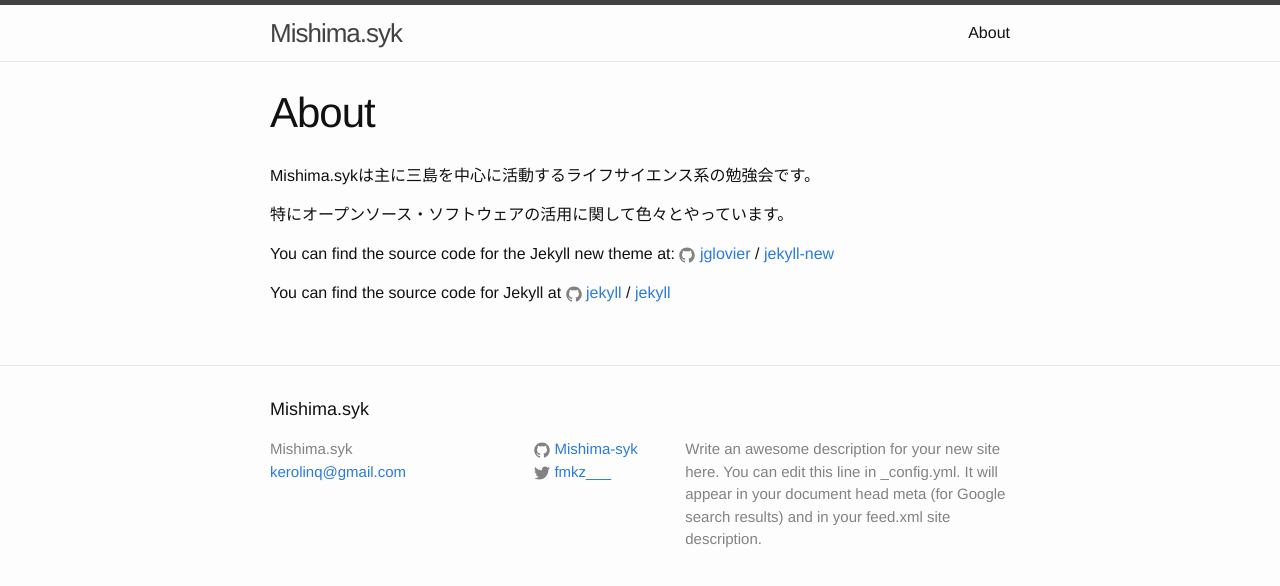
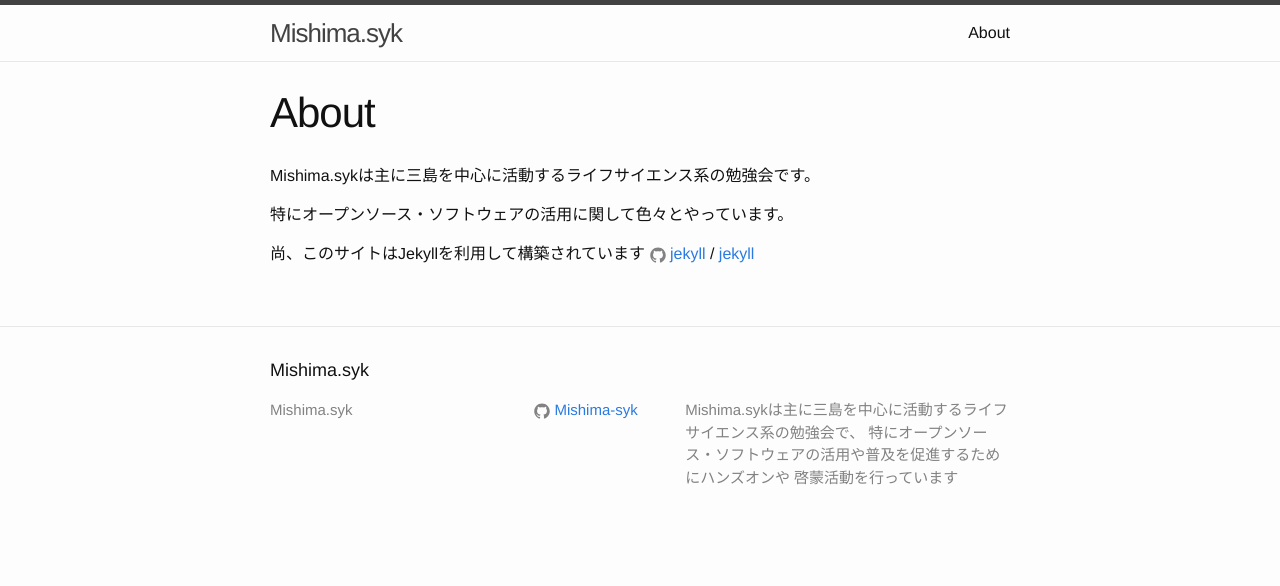
Before and after one commit to Mishima-syk/Mishima-syk.github.io, a Jekyll site: the page built from about.md, in a window 1280 px wide. Shown: the top 586 px of the page. Built offline with Jekyll 4.4.1, drawn with Linux system fonts in a browser that asks for light colours.

Commit message:
Change blog

```diff
--- a/_config.yml
+++ b/_config.yml
@@ -7,14 +7,12 @@
 
 # Site settings
 title: Mishima.syk
-email: kerolinq@gmail.com
 description: > # this means to ignore newlines until "baseurl:"
-  Write an awesome description for your new site here. You can edit this
-  line in _config.yml. It will appear in your document head meta (for
-  Google search results) and in your feed.xml site description.
+  Mishima.sykは主に三島を中心に活動するライフサイエンス系の勉強会で、
+  特にオープンソース・ソフトウェアの活用や普及を促進するためにハンズオンや
+  啓蒙活動を行っています
 baseurl: "" # the subpath of your site, e.g. /blog
 url: http://mishima-syk.github.io
-twitter_username: fmkz___
 github_username:  Mishima-syk
 
 # Build settings
--- a/about.md
+++ b/about.md
@@ -8,10 +8,6 @@ Mishima.sykは主に三島を中心に活動するライフサイエンス系の
 
 特にオープンソース・ソフトウェアの活用に関して色々とやっています。
 
-You can find the source code for the Jekyll new theme at:
-{% include icon-github.html username="jglovier" %} /
-[jekyll-new](https://github.com/jglovier/jekyll-new)
-
-You can find the source code for Jekyll at
+尚、このサイトはJekyllを利用して構築されています
 {% include icon-github.html username="jekyll" %} /
 [jekyll](https://github.com/jekyll/jekyll)
```
Also changed, not shown: _posts/2016-03-29-welcome-to-jekyll.markdown (deleted, +0 -25 lines), _posts/2016-10-30-renewal-the-site.markdown (added, +7 -0 lines).
